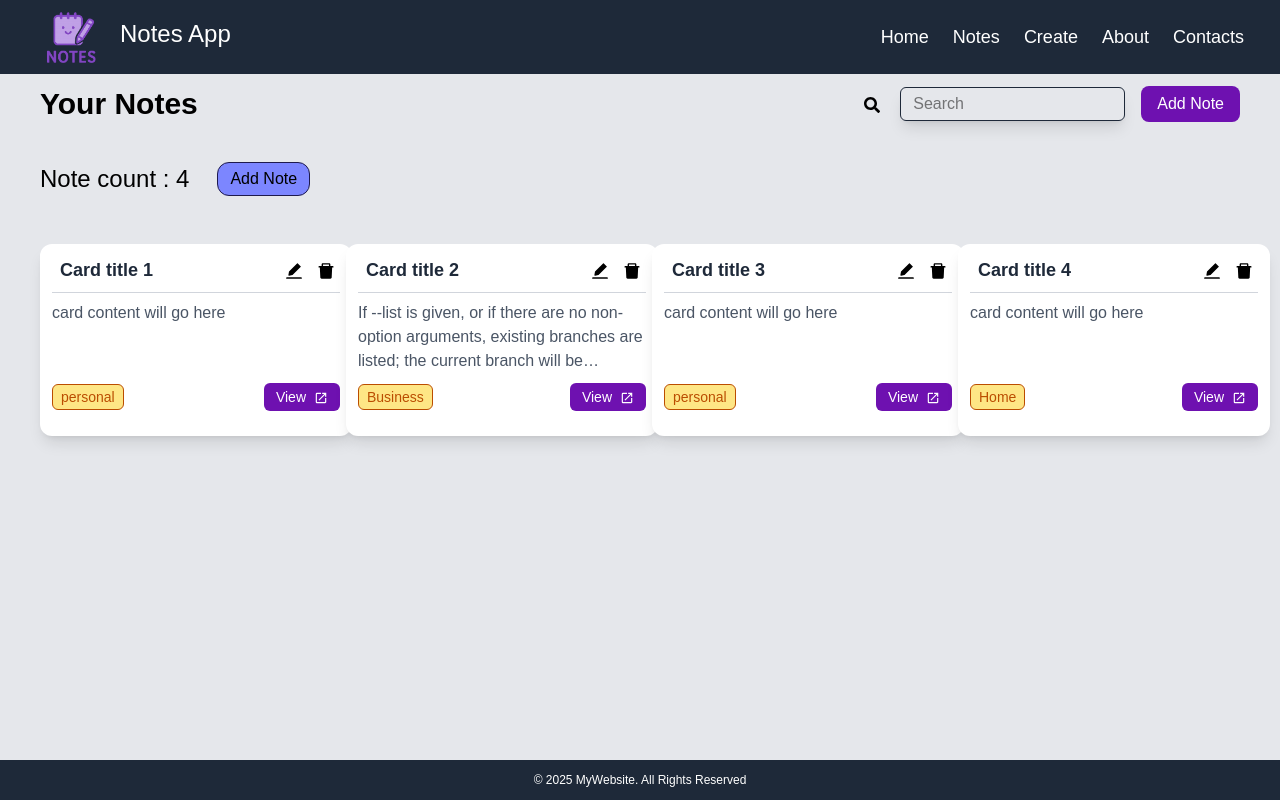
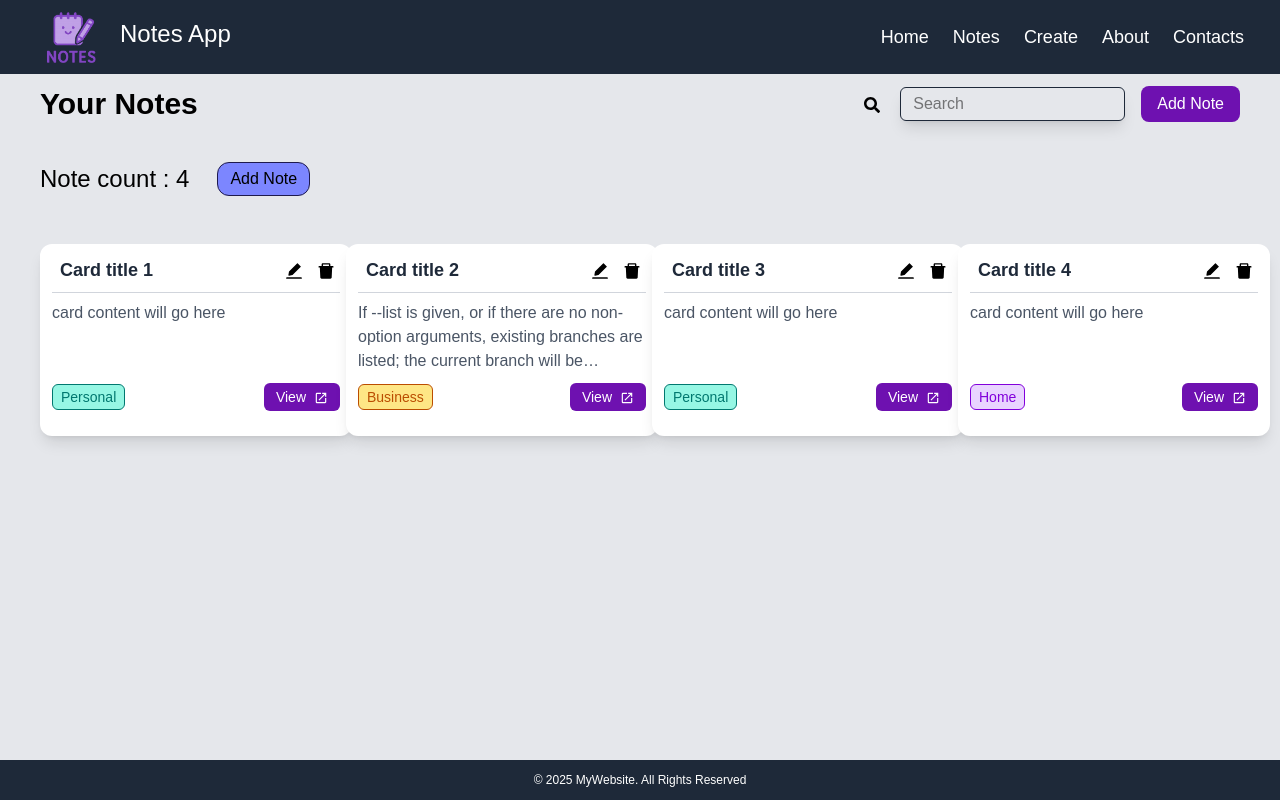
Before and after one commit to BV-SS/Next-App, a Next.js app: page /notes in a window 1280 px wide. Built offline with nearby package versions, Linux system fonts and the light colour scheme.

Commit message:
chip dynamic styling based on tagname

```diff
--- a/app/notes/[id]/page.tsx
+++ b/app/notes/[id]/page.tsx
@@ -39,7 +39,7 @@ const NotePage = async ({ params }: Props) => {
           </div>
           <hr className='border-gray-300 my-2' />
 
-           <div className='border border-amber-700 text-amber-700 bg-amber-200 px-2 py-1.5 rounded-md text-sm inline-block w-fit my-2 mx-2'>
+           <div className='border border-teal-700 text-teal-700 bg-teal-200 px-2 py-1.5 rounded-md text-sm inline-block w-fit my-2 mx-2'>
                    {note?.tag}
 
                 </div>
--- a/components/Card.tsx
+++ b/components/Card.tsx
@@ -8,6 +8,9 @@ import { MdLaunch } from "react-icons/md";
 
 // types
 import { Note } from '@/types/Note';
+
+// component
+import Chip from './Chip';
 
 interface NoteCardProps {
     item: Note,
@@ -31,10 +34,7 @@ const NoteCard: React.FC<NoteCardProps> = ({ item }) => {
             </p>
 
             <div className='flex items-center justify-between pt-3.5'>
-                <div className='border border-amber-700 text-amber-700 bg-amber-200 px-2 py-0.5 rounded-md text-sm'>
-                    {item.tag}
-
-                </div>
+               <Chip tag={item.tag} />
 
                 <Link href={`/notes/${item.id}`} className='px-3 py-1 rounded-md bg-purple-800 text-white text-sm cursor-pointer hover:bg-purple-700'>
                     <button >View</button>
--- /dev/null
+++ b/components/Chip.tsx
@@ -0,0 +1,21 @@
+import React from 'react';
+
+// define type
+type Tag ='Home' | 'Business' | 'Personal';
+
+const tagClasses : Record<Tag , string> = {
+  Home :'border-purple-700 text-purple-700 bg-purple-200',
+  Business:'border-amber-700 text-amber-700 bg-amber-200',
+  Personal :'border-teal-700 text-teal-700 bg-teal-200',
+}
+
+
+
+const chip = ({tag} : {tag: Tag} ) => {
+  // const
+  return (
+    <div className={`border ${tagClasses[tag]} px-2 py-0.5 rounded-md text-sm`}>{tag}</div>
+  )
+}
+
+export default chip
--- a/data/NoteData.ts
+++ b/data/NoteData.ts
@@ -6,7 +6,7 @@ const notesData: Note[] = [
         title: "Card title 1",
         content: "card content will go here",
         created_at: "2025-09-17",
-        tag: "personal"
+        tag: "Personal"
     },
      {
         id:212,
@@ -20,7 +20,7 @@ const notesData: Note[] = [
         title: "Card title 3",
         content: "card content will go here",
         created_at: "2025-09-15",
-        tag: "personal"
+        tag: "Personal"
     },
     {
         id:458,
--- a/types/Note.ts
+++ b/types/Note.ts
@@ -1,8 +1,10 @@
 // declare the type
+type Tag = 'Home' | 'Business' | 'Personal';
+
 export interface Note {
     id : number,
     title: string,
     content: string,
     created_at:string,
-    tag:string
+    tag:Tag
 }
```
